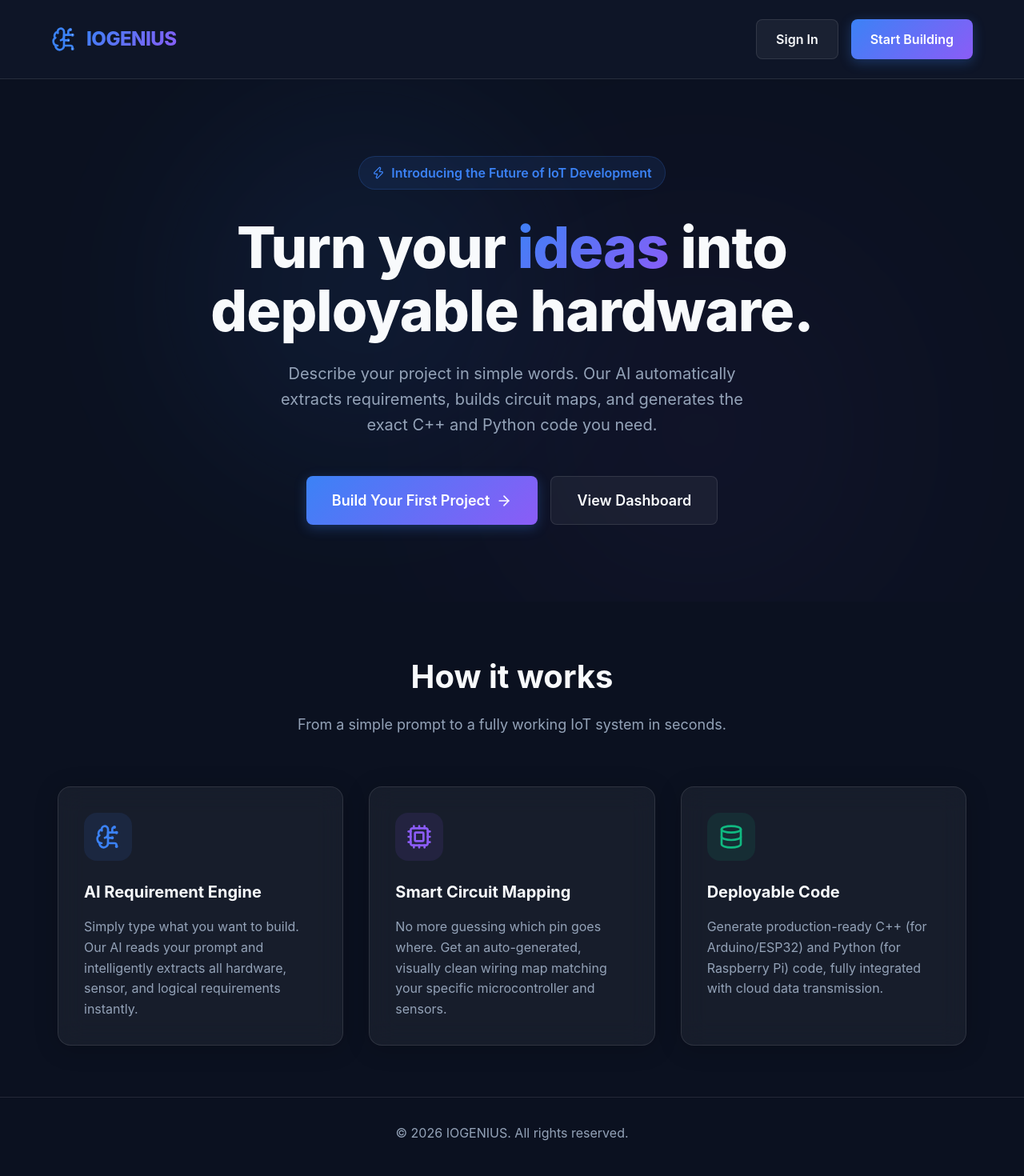
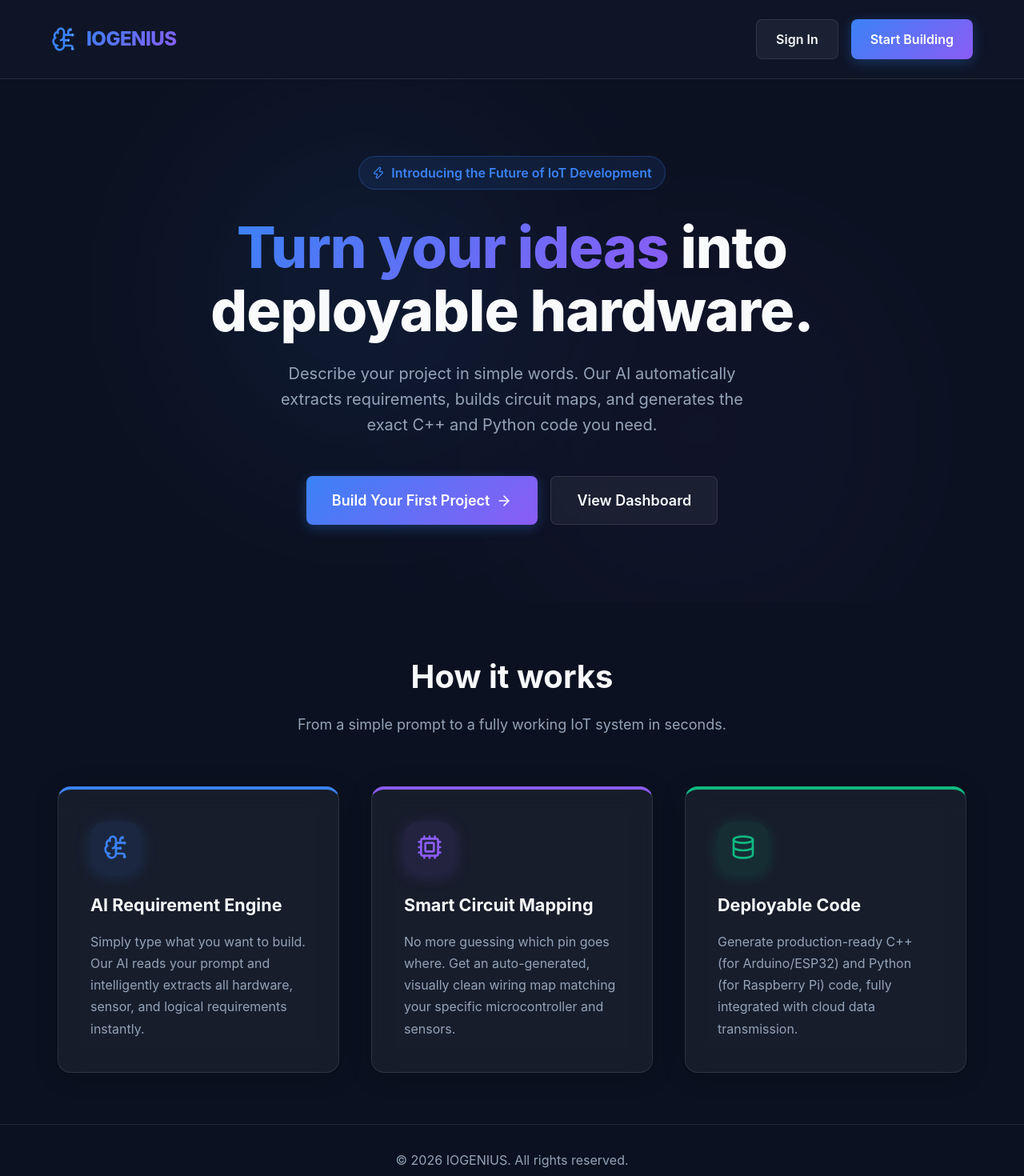
Before and after one commit to hariharkadhe/iogenius, a React (Vite) app: page / in a window 1280 px wide. Shown: the top 1470 px of the page at 80% size. Built offline with nearby package versions, Linux system fonts and the light colour scheme.

Commit message:
style(frontend): Polish Landing Page with dynamic scale animations and hover shadows

```diff
--- a/src/pages/LandingPage.jsx
+++ b/src/pages/LandingPage.jsx
@@ -33,15 +33,17 @@ const LandingPage = () => {
             style={{ position: 'absolute', bottom: '10%', right: '20%', width: '300px', height: '300px', background: 'rgba(139, 92, 246, 0.2)', borderRadius: '50%', filter: 'blur(100px)', zIndex: -1 }}
           />
 
-          <motion.div initial={{ opacity: 0, y: 30 }} animate={{ opacity: 1, y: 0 }} transition={{ duration: 0.6 }} style={{ maxWidth: '800px', margin: '0 auto' }}>
-            <div style={{ display: 'inline-flex', alignItems: 'center', gap: '0.5rem', background: 'rgba(59, 130, 246, 0.1)', color: 'var(--primary)', padding: '0.5rem 1rem', borderRadius: '50px', border: '1px solid rgba(59,130,246,0.2)', marginBottom: '2rem', fontWeight: 600 }}>
-              <Zap size={16} /> Introducing the Future of IoT Development
-            </div>
+            <motion.div initial={{ opacity: 0, y: 30 }} animate={{ opacity: 1, y: 0 }} transition={{ duration: 0.6 }} style={{ maxWidth: '800px', margin: '0 auto' }}>
+              <motion.div
+                whileHover={{ scale: 1.05 }}
+                style={{ display: 'inline-flex', alignItems: 'center', gap: '0.5rem', background: 'rgba(59, 130, 246, 0.1)', color: 'var(--primary)', padding: '0.5rem 1rem', borderRadius: '50px', border: '1px solid rgba(59,130,246,0.3)', marginBottom: '2rem', fontWeight: 600, cursor: 'default' }}>
+                <Zap size={16} /> Introducing the Future of IoT Development
+              </motion.div>
 
-            <h1 style={{ fontSize: '4.5rem', fontWeight: 800, lineHeight: 1.1, marginBottom: '1.5rem', letterSpacing: '-1px' }}>
-              Turn your <span className="text-gradient">ideas</span> into <br />
-              <span style={{ color: 'var(--text-main)' }}>deployable hardware.</span>
-            </h1>
+              <h1 style={{ fontSize: '4.5rem', fontWeight: 800, lineHeight: 1.1, marginBottom: '1.5rem', letterSpacing: '-1px' }}>
+                <motion.span initial={{ opacity: 0 }} animate={{ opacity: 1 }} transition={{ delay: 0.3 }} className="text-gradient">Turn your ideas</motion.span> into <br />
+                <span style={{ color: 'var(--text-main)' }}>deployable hardware.</span>
+              </h1>
 
             <p style={{ fontSize: '1.25rem', color: 'var(--text-muted)', marginBottom: '3rem', maxWidth: '600px', margin: '0 auto 3rem auto', lineHeight: 1.6 }}>
               Describe your project in simple words. Our AI automatically extracts requirements, builds circuit maps, and generates the exact C++ and Python code you need.
@@ -65,29 +67,29 @@ const LandingPage = () => {
             <p style={{ color: 'var(--text-muted)', fontSize: '1.125rem' }}>From a simple prompt to a fully working IoT system in seconds.</p>
           </div>
 
-          <div style={{ display: 'grid', gridTemplateColumns: 'repeat(auto-fit, minmax(300px, 1fr))', gap: '2rem' }}>
-            <motion.div whileHover={{ y: -5 }} className="glass-card" style={{ padding: '2rem' }}>
-              <div style={{ background: 'rgba(59,130,246,0.1)', color: 'var(--primary)', width: '60px', height: '60px', borderRadius: '16px', display: 'flex', alignItems: 'center', justifyContent: 'center', marginBottom: '1.5rem' }}>
+          <div style={{ display: 'grid', gridTemplateColumns: 'repeat(auto-fit, minmax(300px, 1fr))', gap: '2.5rem' }}>
+            <motion.div whileHover={{ y: -8, scale: 1.02 }} className="glass-card" style={{ padding: '2.5rem', borderTop: '4px solid var(--primary)', transition: 'all 0.3s ease' }}>
+              <div style={{ background: 'rgba(59,130,246,0.1)', color: 'var(--primary)', width: '64px', height: '64px', borderRadius: '20px', display: 'flex', alignItems: 'center', justifyContent: 'center', marginBottom: '1.5rem', boxShadow: '0 4px 20px rgba(59,130,246,0.2)' }}>
                 <BrainCircuit size={32} />
               </div>
-              <h3 style={{ fontSize: '1.25rem', marginBottom: '1rem' }}>AI Requirement Engine</h3>
-              <p style={{ color: 'var(--text-muted)', lineHeight: 1.6 }}>Simply type what you want to build. Our AI reads your prompt and intelligently extracts all hardware, sensor, and logical requirements instantly.</p>
+              <h3 style={{ fontSize: '1.35rem', marginBottom: '1rem', fontWeight: 700 }}>AI Requirement Engine</h3>
+              <p style={{ color: 'var(--text-muted)', lineHeight: 1.7 }}>Simply type what you want to build. Our AI reads your prompt and intelligently extracts all hardware, sensor, and logical requirements instantly.</p>
             </motion.div>
 
-            <motion.div whileHover={{ y: -5 }} className="glass-card" style={{ padding: '2rem' }}>
-              <div style={{ background: 'rgba(139,92,246,0.1)', color: 'var(--accent)', width: '60px', height: '60px', borderRadius: '16px', display: 'flex', alignItems: 'center', justifyContent: 'center', marginBottom: '1.5rem' }}>
+            <motion.div whileHover={{ y: -8, scale: 1.02 }} className="glass-card" style={{ padding: '2.5rem', borderTop: '4px solid var(--accent)', transition: 'all 0.3s ease' }}>
+              <div style={{ background: 'rgba(139,92,246,0.1)', color: 'var(--accent)', width: '64px', height: '64px', borderRadius: '20px', display: 'flex', alignItems: 'center', justifyContent: 'center', marginBottom: '1.5rem', boxShadow: '0 4px 20px rgba(139,92,246,0.2)' }}>
                 <Cpu size={32} />
               </div>
-              <h3 style={{ fontSize: '1.25rem', marginBottom: '1rem' }}>Smart Circuit Mapping</h3>
-              <p style={{ color: 'var(--text-muted)', lineHeight: 1.6 }}>No more guessing which pin goes where. Get an auto-generated, visually clean wiring map matching your specific microcontroller and sensors.</p>
+              <h3 style={{ fontSize: '1.35rem', marginBottom: '1rem', fontWeight: 700 }}>Smart Circuit Mapping</h3>
+              <p style={{ color: 'var(--text-muted)', lineHeight: 1.7 }}>No more guessing which pin goes where. Get an auto-generated, visually clean wiring map matching your specific microcontroller and sensors.</p>
             </motion.div>
 
-            <motion.div whileHover={{ y: -5 }} className="glass-card" style={{ padding: '2rem' }}>
-              <div style={{ background: 'rgba(16,185,129,0.1)', color: 'var(--success)', width: '60px', height: '60px', borderRadius: '16px', display: 'flex', alignItems: 'center', justifyContent: 'center', marginBottom: '1.5rem' }}>
+            <motion.div whileHover={{ y: -8, scale: 1.02 }} className="glass-card" style={{ padding: '2.5rem', borderTop: '4px solid var(--success)', transition: 'all 0.3s ease' }}>
+              <div style={{ background: 'rgba(16,185,129,0.1)', color: 'var(--success)', width: '64px', height: '64px', borderRadius: '20px', display: 'flex', alignItems: 'center', justifyContent: 'center', marginBottom: '1.5rem', boxShadow: '0 4px 20px rgba(16,185,129,0.2)' }}>
                 <Database size={32} />
               </div>
-              <h3 style={{ fontSize: '1.25rem', marginBottom: '1rem' }}>Deployable Code</h3>
-              <p style={{ color: 'var(--text-muted)', lineHeight: 1.6 }}>Generate production-ready C++ (for Arduino/ESP32) and Python (for Raspberry Pi) code, fully integrated with cloud data transmission.</p>
+              <h3 style={{ fontSize: '1.35rem', marginBottom: '1rem', fontWeight: 700 }}>Deployable Code</h3>
+              <p style={{ color: 'var(--text-muted)', lineHeight: 1.7 }}>Generate production-ready C++ (for Arduino/ESP32) and Python (for Raspberry Pi) code, fully integrated with cloud data transmission.</p>
             </motion.div>
           </div>
         </section>
```
